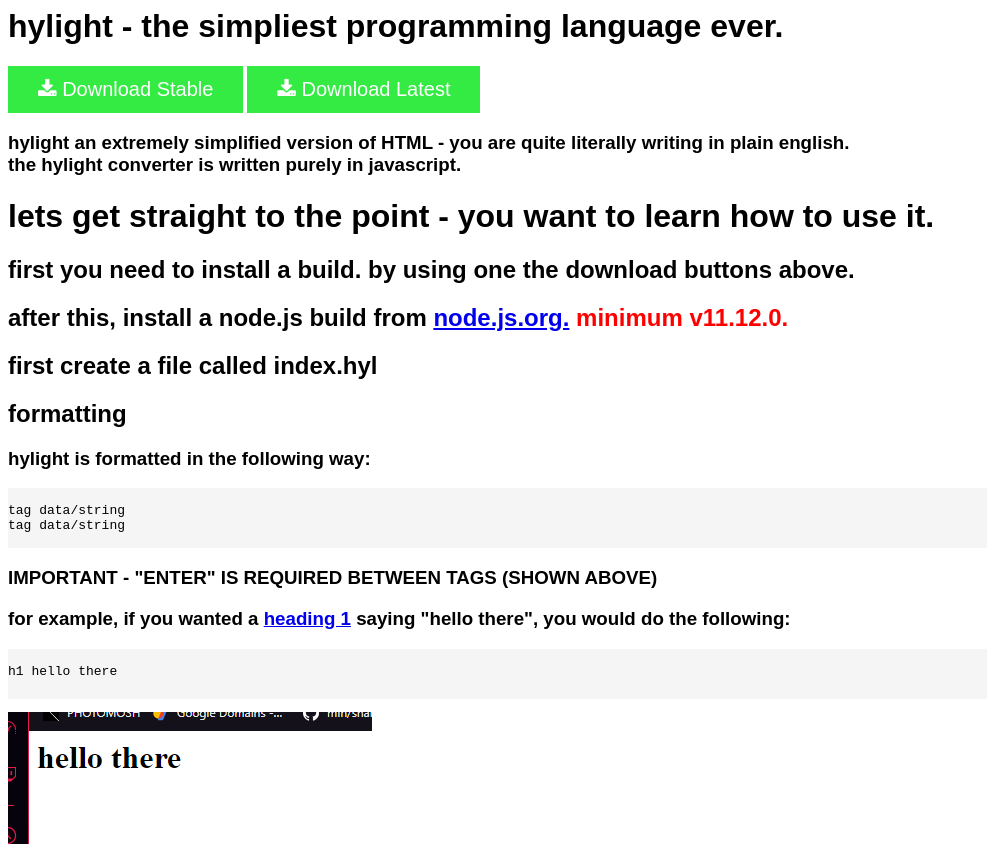
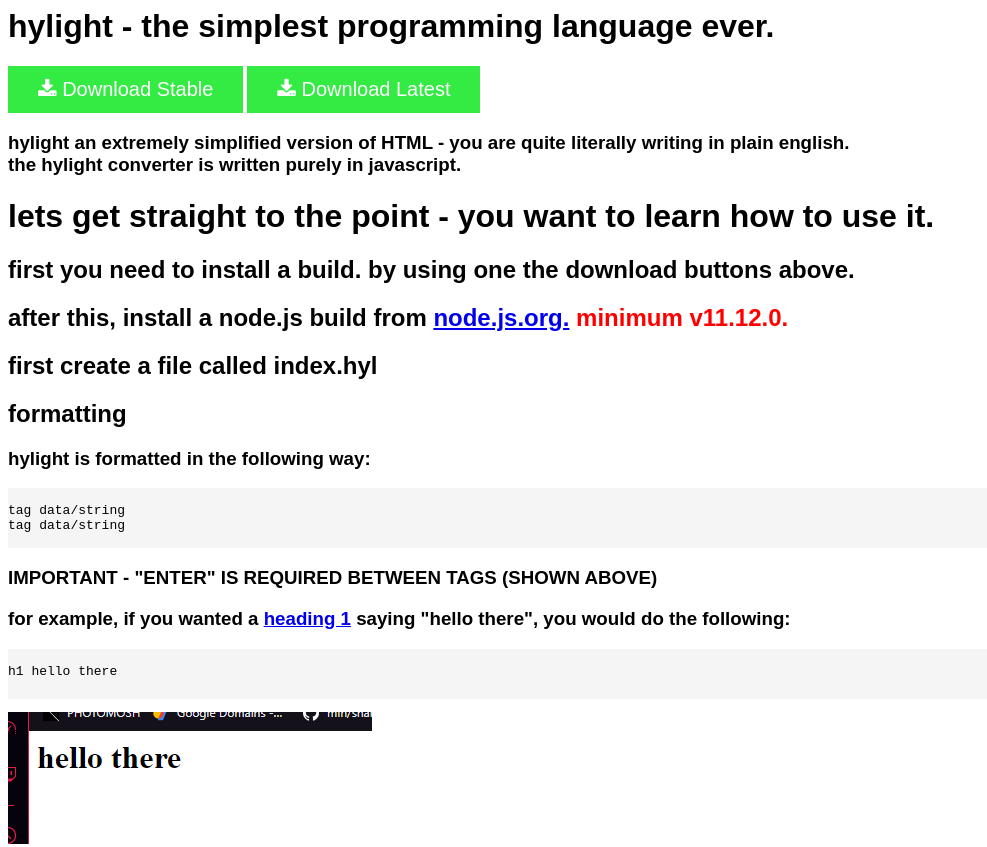
Before and after one commit to jbmagination/hylight, a plain HTML site: page hylight/index.html in a window 1280 px wide. Shown: the top 847 px of the page, without its empty margins (0-987 px from the left). Drawn offline with Linux system fonts and the light colour scheme.

Commit message:
Update index.html

```diff
--- a/hylight/index.html
+++ b/hylight/index.html
@@ -33,7 +33,7 @@
 
     </style>
     <body>
-        <h1>hylight - the simpliest programming language ever.</h1>
+        <h1>hylight - the simplest programming language ever.</h1>
         <a href="./download.zip"><button class="btn"><i class="fa fa-download"></i> Download Stable</button></a> <a href="./download.zip"><button class="btn"><i class="fa fa-download"></i> Download Latest</button></a> <br />
         <h3>hylight an extremely simplified version of HTML - you are quite literally writing in plain english. <br />
         the hylight converter is written purely in javascript.</h3>
```
